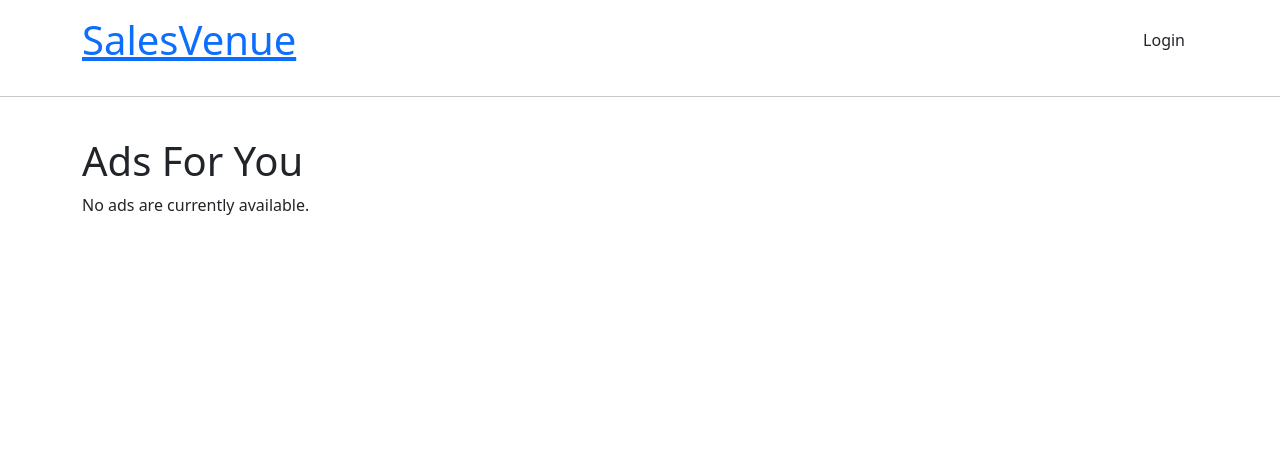
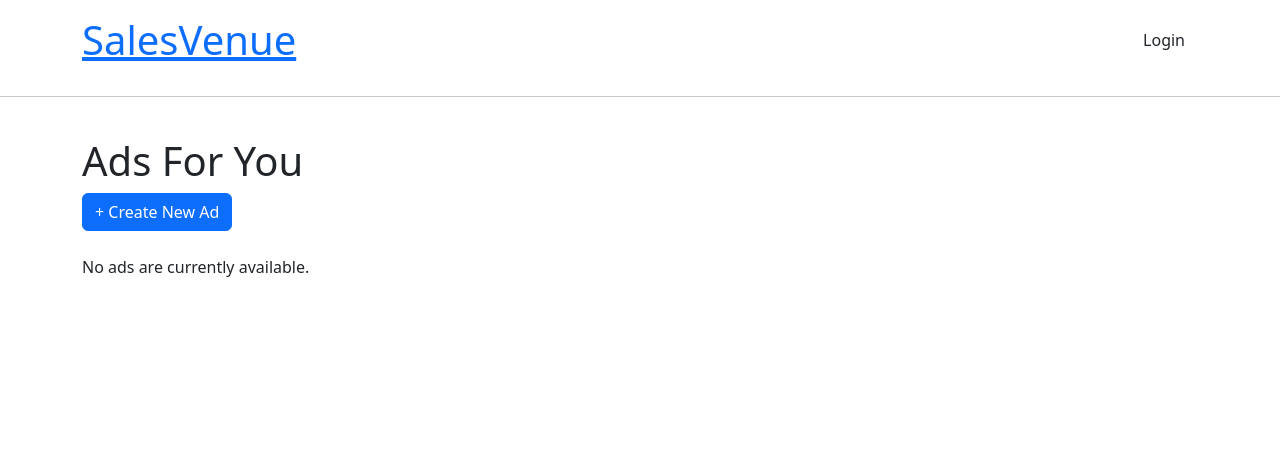
Before and after one commit to Kumaraguhan-Testpress/SalesVenue_MP, a Django app: template sales/templates/ad_list_view.html in a window 1280 px wide. Shown: the top 476 px of the page. Run offline with Django 4.2, Linux system fonts and the light colour scheme; the template is opened without the code that fills it, so the values that code supplies are empty; some libraries are stand-ins or nearby versions.

Commit message:
Fix ListView

```diff
--- a/sales/templates/ad_list_view.html
+++ b/sales/templates/ad_list_view.html
@@ -1,6 +1,10 @@
 {% extends "base.html" %}
 {% block content %}
     <h1 class="page-title">Ads For You</h1>
+
+    <div>
+        <a href="{% url 'ad_create' %}" class="btn btn-primary">+ Create New Ad</a> <br> <br>
+    </div>
 
     {% for ad in ads %}
         <div class="ad-card">
```
